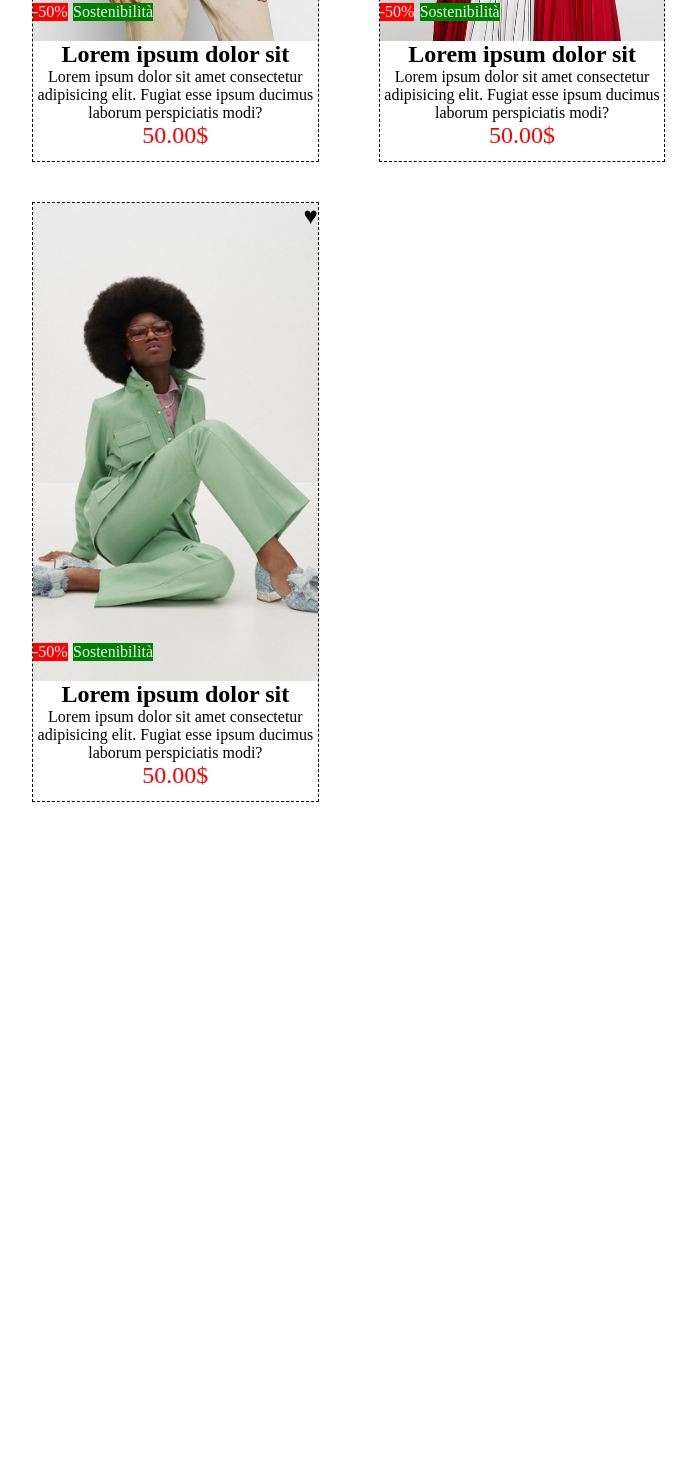
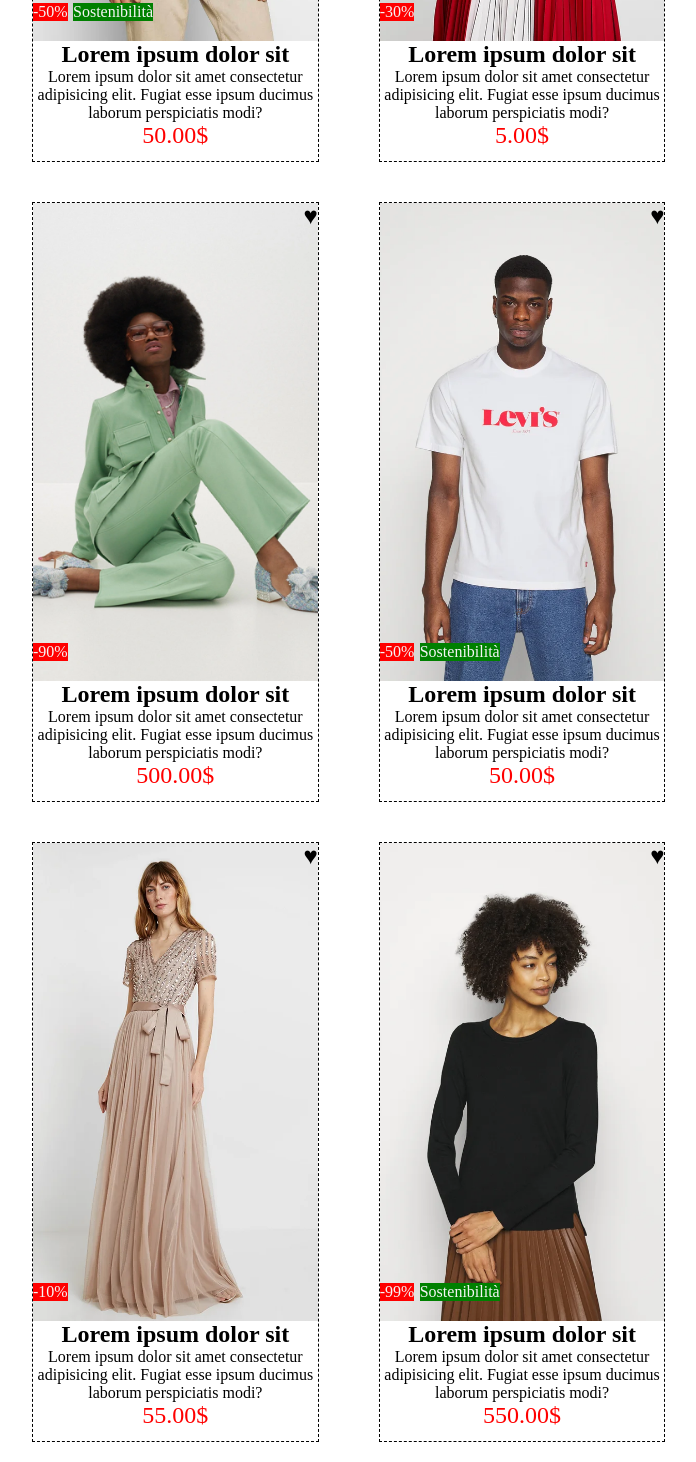
Before and after one commit to Ericdid/html-css-boolando, a plain HTML site: page index.html in a window 1280 px wide. Shown: the part 509-1971 px from the top of the page, without its empty margins (126-822 px from the left). Before the commit the page ends 1331 px from the top, so only its background shows below. Drawn offline with Linux system fonts and the light colour scheme.

Commit message:
last-commit

```diff
--- a/index.html
+++ b/index.html
@@ -49,6 +49,34 @@
         <div class="card">
           <div class="card-item-two">
             <span class="heart">&hearts;</span>
+            <span class="discount">-30%</span>
+          </div>
+          <div class="card-txt">
+            <h2>Lorem ipsum dolor sit</h2>
+            <p>
+              Lorem ipsum dolor sit amet consectetur adipisicing elit. Fugiat
+              esse ipsum ducimus laborum perspiciatis modi?
+            </p>
+            <span class="price">5.00$</span>
+          </div>
+        </div>
+        <div class="card">
+          <div class="card-item-three">
+            <span class="heart">&hearts;</span>
+            <span class="discount">-90%</span>
+          </div>
+          <div class="card-txt">
+            <h2>Lorem ipsum dolor sit</h2>
+            <p>
+              Lorem ipsum dolor sit amet consectetur adipisicing elit. Fugiat
+              esse ipsum ducimus laborum perspiciatis modi?
+            </p>
+            <span class="price">500.00$</span>
+          </div>
+        </div>
+        <div class="card">
+          <div class="card-item-four">
+            <span class="heart">&hearts;</span>
             <span class="discount">-50%</span>
             <span class="item-info">Sostenibilità</span>
           </div>
@@ -62,9 +90,23 @@
           </div>
         </div>
         <div class="card">
-          <div class="card-item-three">
+          <div class="card-item-five">
             <span class="heart">&hearts;</span>
-            <span class="discount">-50%</span>
+            <span class="discount">-10%</span>
+          </div>
+          <div class="card-txt">
+            <h2>Lorem ipsum dolor sit</h2>
+            <p>
+              Lorem ipsum dolor sit amet consectetur adipisicing elit. Fugiat
+              esse ipsum ducimus laborum perspiciatis modi?
+            </p>
+            <span class="price">55.00$</span>
+          </div>
+        </div>
+        <div class="card">
+          <div class="card-item-six">
+            <span class="heart">&hearts;</span>
+            <span class="discount">-99%</span>
             <span class="item-info">Sostenibilità</span>
           </div>
           <div class="card-txt">
@@ -73,7 +115,7 @@
               Lorem ipsum dolor sit amet consectetur adipisicing elit. Fugiat
               esse ipsum ducimus laborum perspiciatis modi?
             </p>
-            <span class="price">50.00$</span>
+            <span class="price">550.00$</span>
           </div>
         </div>
       </section>
--- a/style.css
+++ b/style.css
@@ -89,6 +89,33 @@ main {
   background-position: center;
   background-repeat: no-repeat;
 }
+.card-item-four {
+  position: relative;
+  width: 100%;
+  height: 80%;
+  background-image: url(./img/4.webp);
+  background-size: cover;
+  background-position: center;
+  background-repeat: no-repeat;
+}
+.card-item-five {
+  position: relative;
+  width: 100%;
+  height: 80%;
+  background-image: url(./img/5.webp);
+  background-size: cover;
+  background-position: center;
+  background-repeat: no-repeat;
+}
+.card-item-six {
+  position: relative;
+  width: 100%;
+  height: 80%;
+  background-image: url(./img/6.webp);
+  background-size: cover;
+  background-position: center;
+  background-repeat: no-repeat;
+}
 
 /* ABSOLUTE ELEMENTS */
 .heart {
@@ -130,6 +157,24 @@ main {
   background-position: center;
   background-repeat: no-repeat;
 }
+.card-item-four:hover {
+  background-image: url(./img/4b.webp);
+  background-size: cover;
+  background-position: center;
+  background-repeat: no-repeat;
+}
+.card-item-five:hover {
+  background-image: url(./img/5b.webp);
+  background-size: cover;
+  background-position: center;
+  background-repeat: no-repeat;
+}
+.card-item-six:hover {
+  background-image: url(./img/6b.webp);
+  background-size: cover;
+  background-position: center;
+  background-repeat: no-repeat;
+}
 .card:hover .heart {
   color: red;
 }
```
